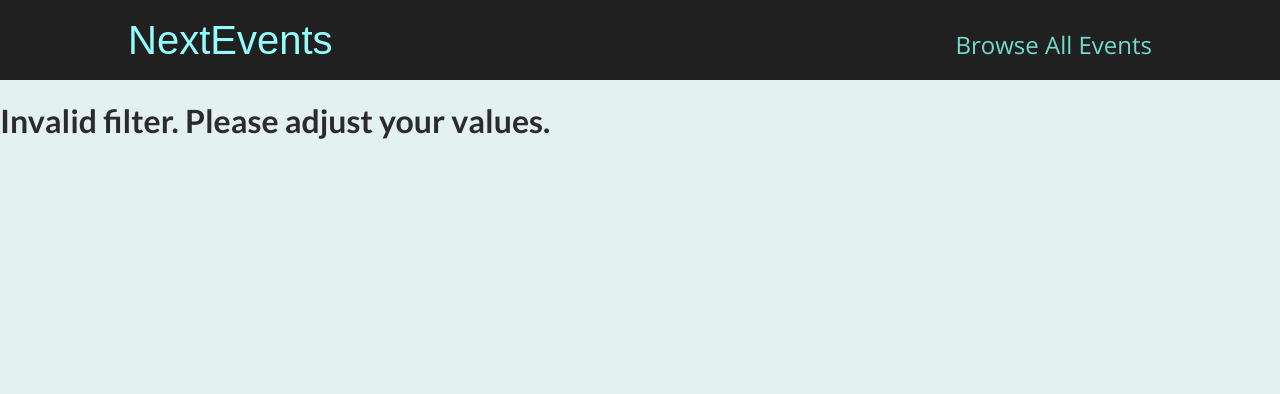
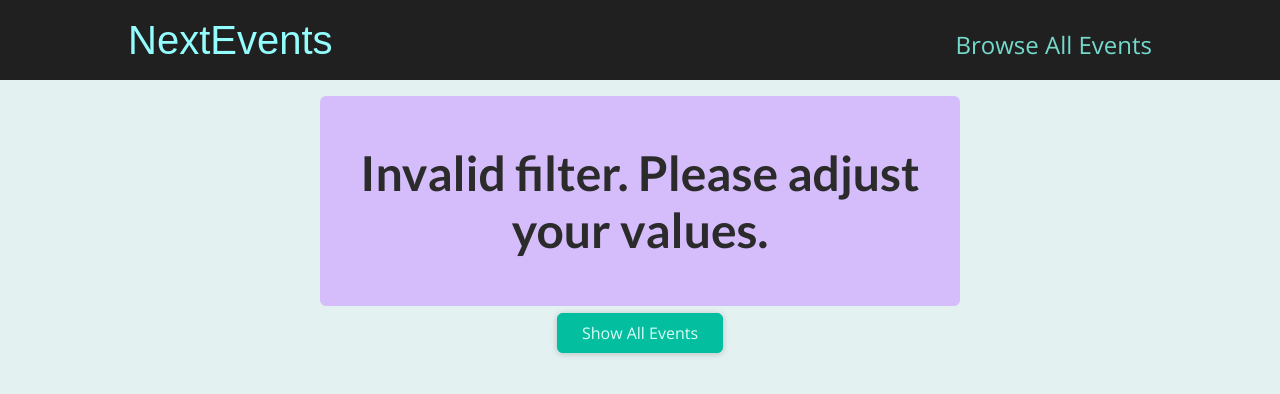
Before and after one commit to silviolimeira/nextjs-file-routing, a Next.js app: page /events/1 in a window 1280 px wide. Shown: the top 394 px of the page. Built offline with nearby package versions, Linux system fonts and the light colour scheme.

Commit message:
Final Steps

```diff
--- /dev/null
+++ b/components/events/results-title.js
@@ -0,0 +1,20 @@
+import Button from '../ui/button';
+import classes from './results-title.module.css';
+
+function ResultsTitle(props) {
+  const { date } = props;
+
+  const humanReadableDate = new Date(date).toLocaleDateString('en-US', {
+    month: 'long',
+    year: 'numeric',
+  });
+
+  return (
+    <section className={classes.title}>
+      <h1>Events in {humanReadableDate}</h1>
+      <Button link='/events'>Show all events</Button>
+    </section>
+  );
+}
+
+export default ResultsTitle;
--- /dev/null
+++ b/components/events/results-title.module.css
@@ -0,0 +1,6 @@
+.title {
+  margin: 2rem auto;
+  width: 90%;
+  max-width: 40rem;
+  text-align: center;
+}
--- /dev/null
+++ b/components/ui/error-alert.js
@@ -0,0 +1,7 @@
+import classes from './error-alert.module.css';
+
+function ErrorAlert(props) {
+  return <div className={classes.alert}>{props.children}</div>;
+}
+
+export default ErrorAlert;
--- /dev/null
+++ b/components/ui/error-alert.module.css
@@ -0,0 +1,12 @@
+.alert {
+  margin: 1rem auto;
+  padding: 1rem 2rem;
+  width: 90%;
+  max-width: 40rem;
+  background-color: #d5bdfc;
+  color: #38028d;
+  font-weight: bold;
+  font-size: 1.5rem;
+  text-align: center;
+  border-radius: 6px;
+}
--- a/pages/events/[...slug].js
+++ b/pages/events/[...slug].js
@@ -1,5 +1,9 @@
 import { useRouter } from "next/router";
 import { getFilteredEvents } from "../../dummy-data";
+import EventList from "../../components/events/event-list";
+import ResultsTitle from "../../components/events/results-title";
+import Button from "../../components/ui/button";
+import ErrorAlert from "../../components/ui/error-alert";
 
 function FilteredEventsPage() {
   const router = useRouter();
@@ -23,9 +27,16 @@
     numMonth > 12
   ) {
     return (
+      <>
+        <ErrorAlert>
           <p>
             <h1>Invalid filter. Please adjust your values.</h1>
           </p>
+        </ErrorAlert>
+        <div className="center">
+          <Button link="/events">Show All Events</Button>
+        </div>
+      </>
     );
   }
 
@@ -33,16 +44,26 @@
 
   if (!filteredEvents || filteredEvents.length === 0) {
     return (
+      <>
+        <ErrorAlert>
           <p>
             <h1>No events found for chosen filter!</h1>
           </p>
+        </ErrorAlert>
+        <div className="center">
+          <Button link="/events">Show All Events</Button>
+        </div>
+      </>
     );
   }
 
+  const date = new Date(numYear, numMonth - 1);
+
   return (
-    <div>
-      <h1>Filtered Events</h1>
-    </div>
+    <>
+      <ResultsTitle date={date} />
+      <EventList items={filteredEvents} />
+    </>
   );
 }
 
```
Lines whose indentation alone changed are shown as unchanged.
